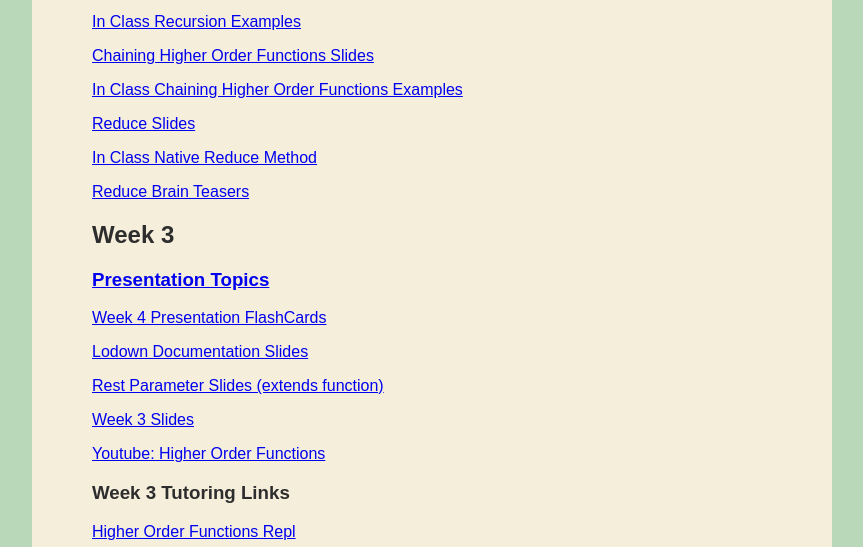
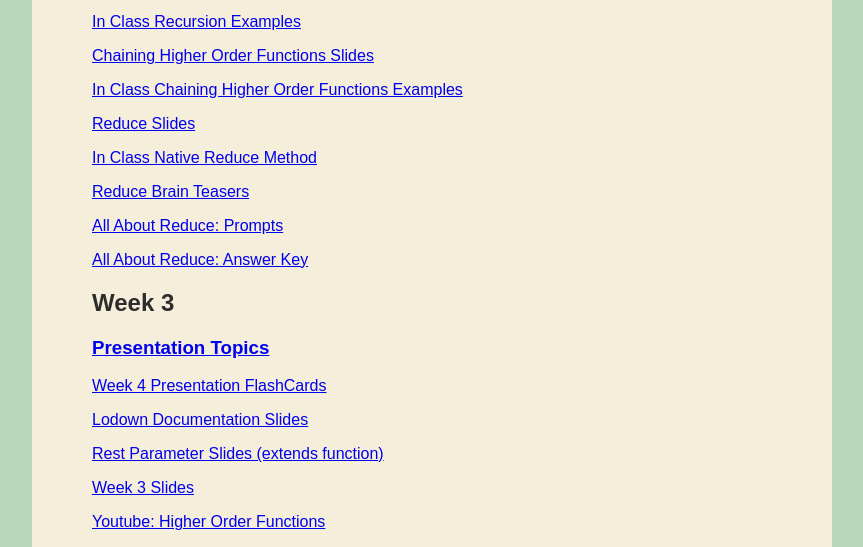
Before and after one commit to kchresfield/kilo.github.io, a plain HTML site: page helpfulLinks.html in a window 1280 px wide. Shown: the part 224-771 px from the top of the page, without its empty margins (208-1071 px from the left). Drawn offline with Linux system fonts and the light colour scheme.

Commit message:
added reduce tutoring questions

```diff
--- a/helpfulLinks.html
+++ b/helpfulLinks.html
@@ -103,14 +103,14 @@
                         <a href="https://docs.google.com/presentation/d/1PDQTFJYLojoLWZaf_9gqXVExYg_e0vq8ku_DCRtWt3Q/embed?usp=sharing"><p>Reduce Slides</p></a>
                         <a href="https://repl.it/@kchresfield/In-Class-Native-Reduce-Examples"><p>In Class Native Reduce Method</p></a>
                         <a href="https://repl.it/@kchresfield/Reduce"><p>Reduce Brain Teasers</p></a>
+                        <a href="https://repl.it/@kchresfield/All-About-Reduce-Prompts"><p>All About Reduce: Prompts</p></a>
+                        <a href="https://repl.it/@kchresfield/All-About-Reduce-Answer-Key"><p>All About Reduce: Answer Key</p></a>
                     <!--    <a href="https://docs.google.com/presentation/d/1jmM-Ab2G0Rum0n3ji9bI73mi0dtDeOnL8zvmb3BkzsE/edit?usp=sharing"><p>Pure Functions Slides</p></a>-->
                     <!--    <a href="https://repl.it/@kchresfield/In-Class-Pure-Function-Examples"><p>In Class Pure Function Examples</p></a>-->
                     <!--    <a href="https://www.youtube.com/watch?v=dZ41D6LDSBg"><p>Pure Functions Video</p></a>  -->
                     <h2>Week 3</h2>
                         <a href="https://docs.google.com/document/d/1XdP_03113B6OiaTaKODbTgXSsAGQxxq8GNhQFtyqKx0/edit"><h3>Presentation Topics</h3></a>
                         <a href="https://quizlet.com/_5m8ztr"><p>Week 4 Presentation FlashCards</p></a>
-                    <!--    <a href="https://repl.it/@kchresfield/All-About-Reduce-Prompts"><p>All About Reduce: Prompts</p></a>-->
-                    <!--    <a href="https://repl.it/@kchresfield/All-About-Reduce-Answer-Key"><p>All About Reduce: Answer Key</p></a>-->
                         <a href="https://docs.google.com/presentation/d/1UWDdyYMWNb08dkKllxQtdX4a6gtdeUBNi_1wjmB3AsE/embed?usp=sharing"><p>Lodown Documentation Slides</p></a>
                         <a href="https://docs.google.com/presentation/d/1MAgzWRdYkigTx44psQpLSLZJZo7jVfAMH3Bzz7wrnqE/embed?usp=sharing">Rest Parameter Slides (extends function)</a>
                         <a href="https://docs.google.com/presentation/d/1N8pSinpYuOcg7_Js5HxBvL4EpsQl777bSy4IEFEwrxg/embed#slide=id.p"><p>Week 3 Slides</p></a>
```
